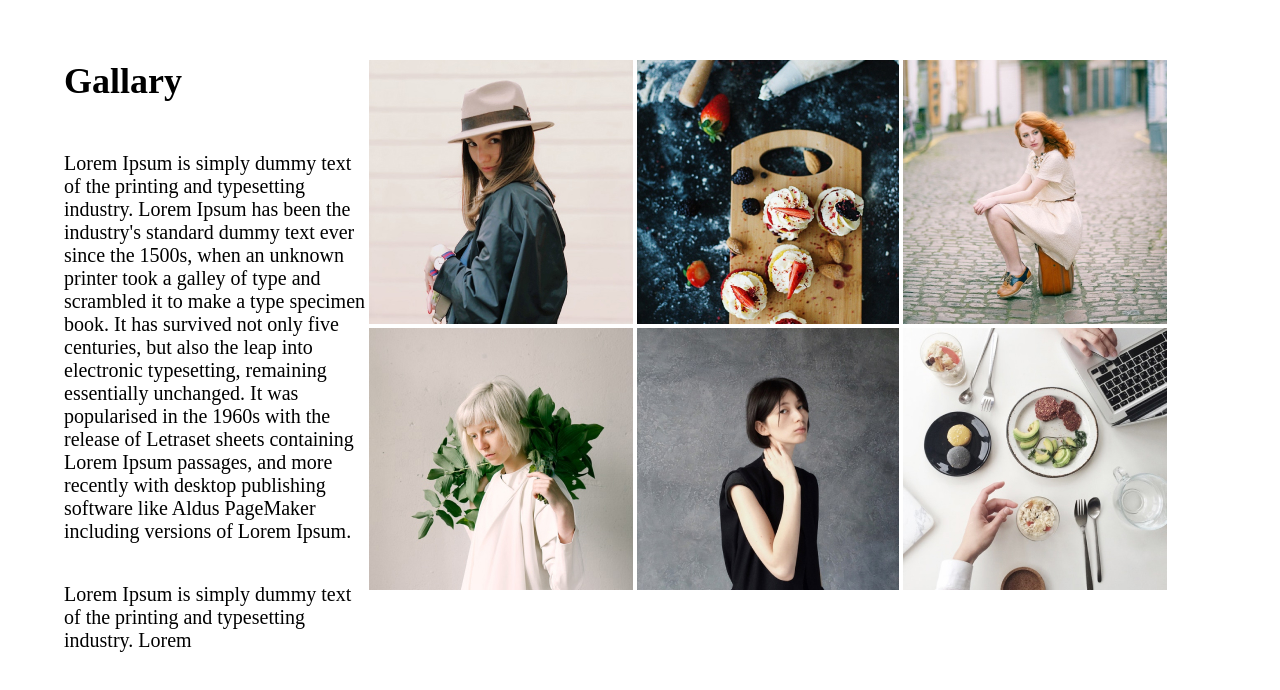
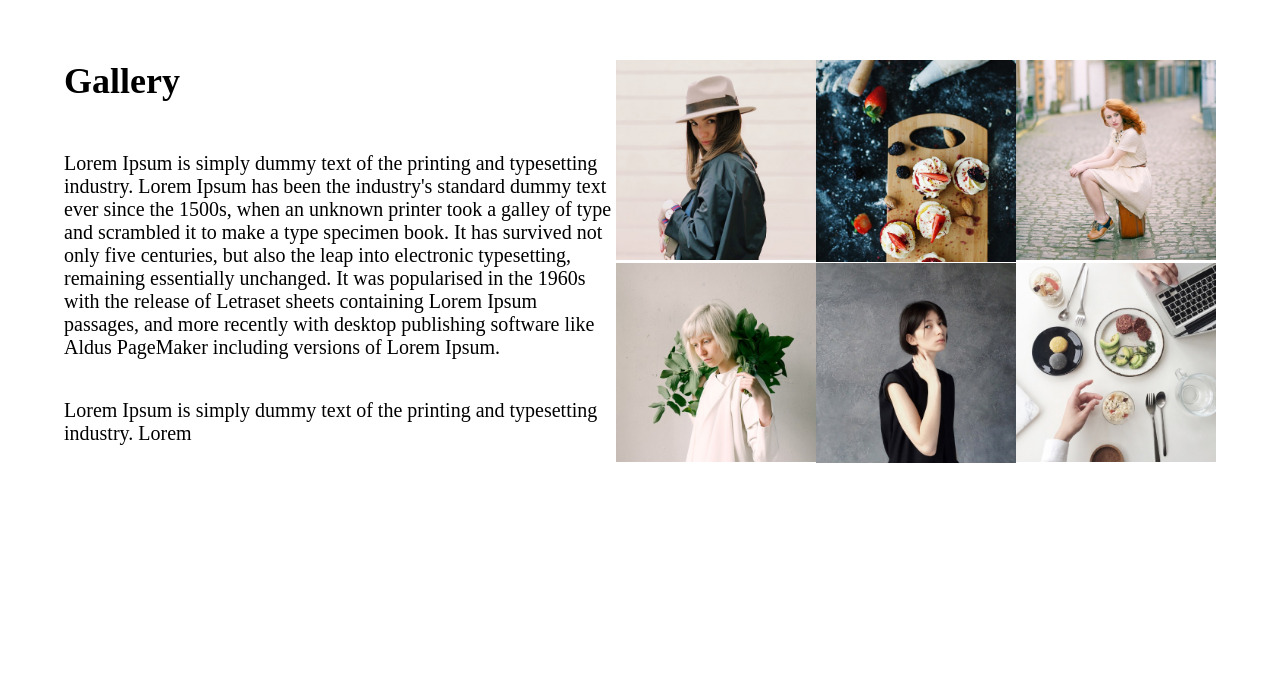
Before and after one commit to chengyang9966/Project, a plain HTML site: page photo.html in a window 1280 px wide. Shown: the part 1146-1836 px from the top of the page. After the commit the page ends 1691 px from the top, so only its background shows below. Drawn offline with Linux system fonts and the light colour scheme; a web font is replaced by a local one.

Commit message:
Update photo.html

```diff
--- a/photo.html
+++ b/photo.html
@@ -45,7 +45,7 @@
         </div>
         <div class="my-work">
             <div class="work-description">
-                <h3>Gallary</h3>
+                <h3>Gallery</h3>
                 <p>
                     Lorem Ipsum is simply dummy text of the printing and typesetting industry. Lorem Ipsum has been the
                     industry's standard dummy text ever since the 1500s, when an unknown printer took a galley of type
@@ -59,7 +59,7 @@
                     Lorem Ipsum is simply dummy text of the printing and typesetting industry. Lorem
                 </p>
             </div>
-            <div class="work-gallary">
+            <div class="work-gallery">
                 <img src="./photo-gallery-1.jpg" alt="photo 1">
                 <img src="./photo-gallery-2.jpg" alt="photo 2">
                 <img src="./photo-gallery-3.jpg" alt="photo 3">
```
